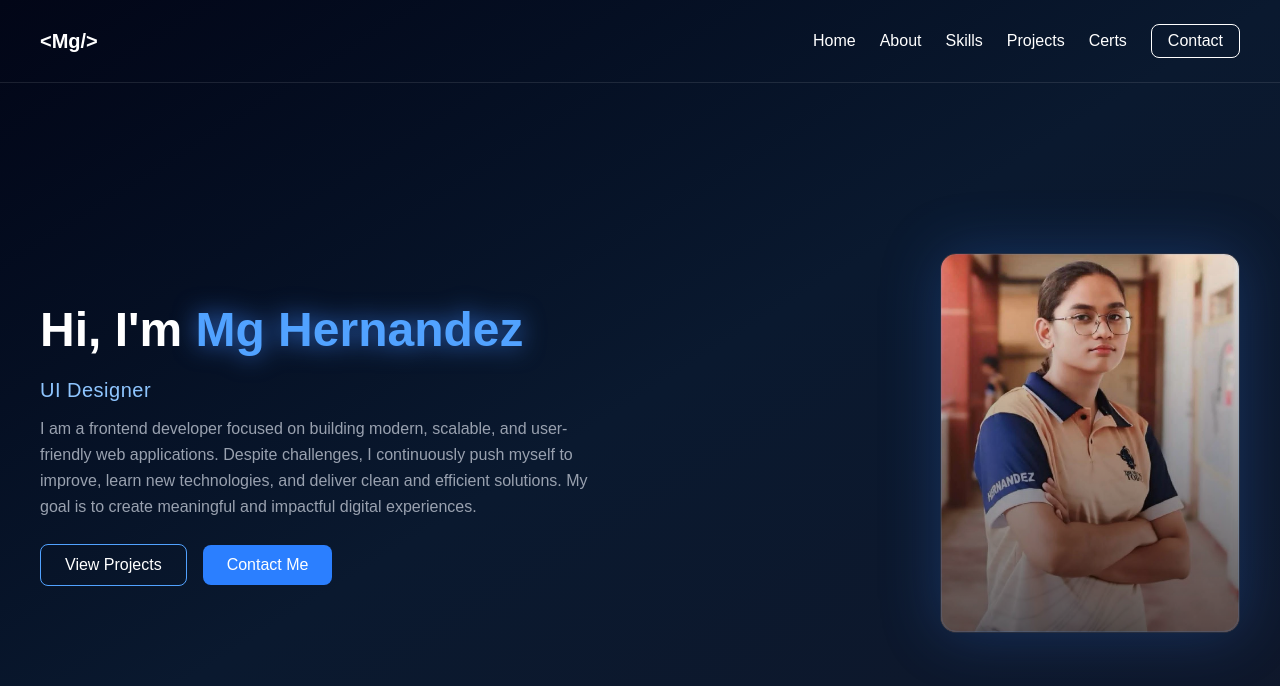
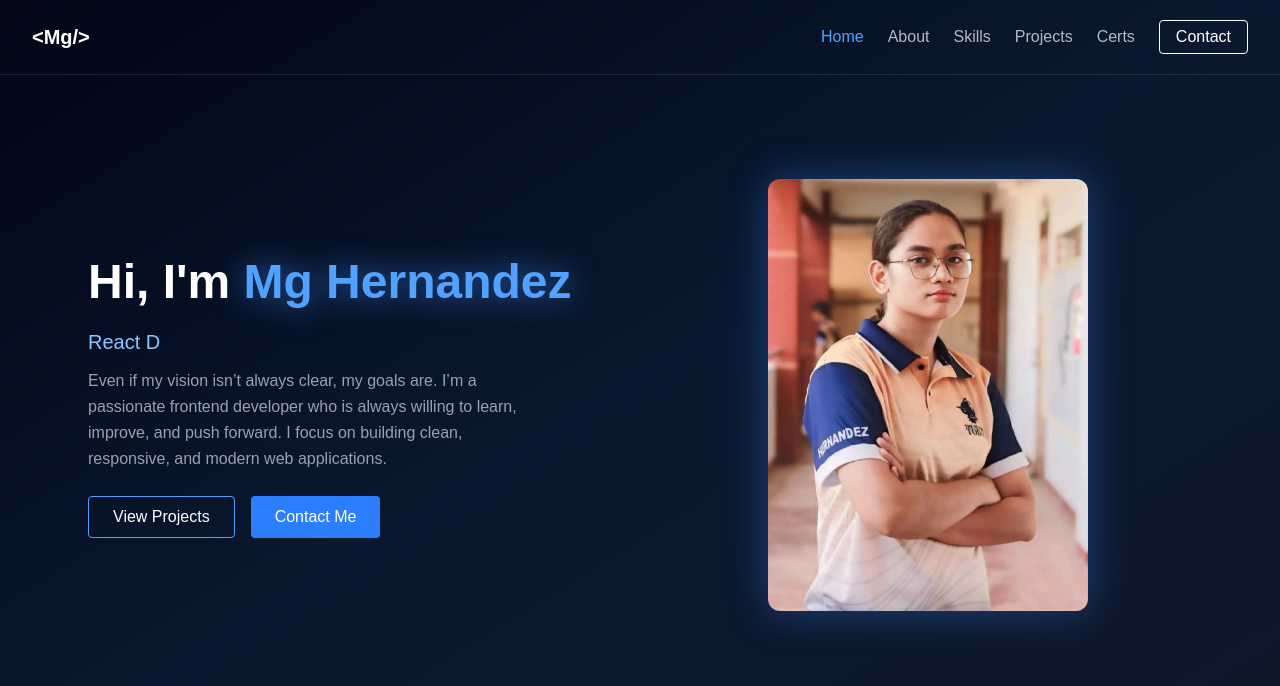
Before and after one commit to mghernandez690-del/portfolio, a Next.js app: page / in a window 1280 px wide. Shown: the top 686 px of the page. Built offline with nearby package versions, Linux system fonts and the light colour scheme.

Commit message:
final professional UI

```diff
--- a/app/page.tsx
+++ b/app/page.tsx
@@ -7,206 +7,182 @@ export default function Home() {
   const [active, setActive] = useState("home");
   const [text, setText] = useState("");
 
-  const roles = ["Frontend Developer", "UI Designer", "React Developer"];
-  const [index, setIndex] = useState(0);
+  const roles = ["Frontend Developer", "React Developer", "UI Developer"];
+  let index = 0;
 
-  // CHANGE ROLE
   useEffect(() => {
     const interval = setInterval(() => {
-      setIndex((prev) => (prev + 1) % roles.length);
-      setText("");
-    }, 3000);
-
-    return () => clearInterval(interval);
-  }, []);
-
-  // TYPING EFFECT
-  useEffect(() => {
+      let current = roles[index];
       let i = 0;
-    const current = roles[index];
 
       const typing = setInterval(() => {
         setText(current.slice(0, i));
         i++;
         if (i > current.length) clearInterval(typing);
-    }, 70);
+      }, 60);
 
-    return () => clearInterval(typing);
-  }, [index]);
+      index = (index + 1) % roles.length;
+    }, 2500);
+
+    return () => clearInterval(interval);
+  }, []);
 
   return (
-    <main className="h-screen overflow-hidden bg-gradient-to-br from-[#020617] via-[#0a192f] to-[#0f172a] text-white">
+    <main className="min-h-screen bg-gradient-to-br from-[#020617] via-[#0a192f] to-[#0f172a] text-white">
 
       {/* NAVBAR */}
-      <nav className="flex justify-between items-center px-10 py-6 border-b border-white/10">
+      <nav className="flex justify-between items-center px-8 py-5 border-b border-white/10">
         <h1 className="text-xl font-bold">&lt;Mg/&gt;</h1>
 
-        <div className="space-x-6 hidden md:block">
-          <button onClick={() => setActive("home")}>Home</button>
-          <button onClick={() => setActive("about")}>About</button>
-          <button onClick={() => setActive("skills")}>Skills</button>
-          <button onClick={() => setActive("projects")}>Projects</button>
-          <button onClick={() => setActive("certs")}>Certs</button>
-          <button className="border px-4 py-1 rounded-lg">Contact</button>
+        <div className="space-x-6 hidden md:flex items-center">
+          {["home", "about", "skills", "projects", "certs"].map((item) => (
+            <button
+              key={item}
+              onClick={() => setActive(item)}
+              className={`capitalize ${
+                active === item ? "text-blue-400" : "text-white/70"
+              } hover:text-blue-400 transition`}
+            >
+              {item}
+            </button>
+          ))}
+
+          <button className="border px-4 py-1 rounded hover:bg-blue-500 transition">
+            Contact
+          </button>
         </div>
       </nav>
 
-      {/* CONTENT */}
-      <div className="h-[calc(100vh-80px)] flex items-center justify-center px-10">
+      {/* CENTER CONTAINER (FIXED WIDTH) */}
+      <div className="max-w-6xl mx-auto px-6">
 
         <AnimatePresence mode="wait">
 
-          {/* ================= HOME ================= */}
+          {/* HOME */}
           {active === "home" && (
-            <motion.div
+            <motion.section
               key="home"
               initial={{ opacity: 0, y: 40 }}
               animate={{ opacity: 1, y: 0 }}
               exit={{ opacity: 0, y: -40 }}
               transition={{ duration: 0.4 }}
-              className="w-full flex flex-col md:flex-row items-center justify-between"
+              className="flex flex-col md:flex-row items-center justify-between min-h-[80vh] gap-12"
             >
 
-              {/* LEFT */}
-              <div className="max-w-xl">
-
-                <h1 className="text-5xl font-bold mb-4 leading-tight">
+              {/* TEXT */}
+              <div className="flex-1">
+                <h1 className="text-4xl md:text-5xl font-bold mb-4 leading-tight">
                   Hi, I'm{" "}
-                  <span className="text-blue-400 drop-shadow-[0_0_12px_rgba(59,130,246,0.8)]">
+                  <span className="text-blue-400 drop-shadow-[0_0_15px_rgba(59,130,246,0.7)]">
                     Mg Hernandez
                   </span>
                 </h1>
 
-                <h2 className="text-xl text-blue-300 h-6 mb-4 tracking-wide">
+                <h2 className="text-xl text-blue-300 h-6 mb-4">
                   {text}
                 </h2>
 
-                <p className="text-gray-400 mb-6 leading-relaxed">
-                  I am a frontend developer focused on building modern, scalable, and user-friendly web applications.
-                  Despite challenges, I continuously push myself to improve, learn new technologies, and deliver
-                  clean and efficient solutions. My goal is to create meaningful and impactful digital experiences.
+                <p className="text-gray-400 mb-6 max-w-md leading-relaxed">
+                  Even if my vision isn’t always clear, my goals are. I’m a
+                  passionate frontend developer who is always willing to learn,
+                  improve, and push forward. I focus on building clean,
+                  responsive, and modern web applications.
                 </p>
 
-                <div className="space-x-4">
+                <div className="flex gap-4">
                   <button
                     onClick={() => setActive("projects")}
-                    className="px-6 py-2 border border-blue-400 rounded-lg
-                    hover:bg-blue-500 hover:shadow-[0_0_25px_rgba(59,130,246,0.6)]
-                    transition duration-300"
+                    className="px-6 py-2 border border-blue-400 rounded hover:bg-blue-500 hover:shadow-[0_0_20px_rgba(59,130,246,0.5)] transition"
                   >
                     View Projects
                   </button>
 
-                  <button
-                    className="px-6 py-2 bg-blue-500 rounded-lg
-                    hover:shadow-[0_0_30px_rgba(59,130,246,0.8)]
-                    transition duration-300"
-                  >
+                  <button className="px-6 py-2 bg-blue-500 rounded hover:shadow-[0_0_20px_rgba(59,130,246,0.7)] transition">
                     Contact Me
                   </button>
                 </div>
               </div>
 
-              {/* RIGHT IMAGE (PRO STYLE) */}
-              <div className="mt-10 md:mt-0">
-                <div className="relative w-[300px] h-[380px] rounded-2xl overflow-hidden
-                bg-[#0f172a]
-                border border-white/10
-                shadow-[0_0_60px_rgba(59,130,246,0.25)]
-                hover:shadow-[0_0_80px_rgba(59,130,246,0.5)]
-                transition duration-500 group">
-
-                  <img
+              {/* IMAGE (FIXED SIZE + CENTERED) */}
+              <div className="flex-1 flex justify-center">
+                <motion.img
                   src="/profile.png"
                   alt="profile"
-                    className="w-full h-full object-cover group-hover:scale-105 transition duration-500"
+                  initial={{ opacity: 0, scale: 0.9 }}
+                  animate={{ opacity: 1, scale: 1 }}
+                  transition={{ duration: 0.5 }}
+                  className="w-[260px] md:w-[320px] rounded-xl shadow-[0_0_40px_rgba(59,130,246,0.4)] object-cover"
                 />
-
-                  {/* OVERLAY */}
-                  <div className="absolute inset-0 bg-gradient-to-t from-black/60 to-transparent" />
-
-                  {/* GLOW BORDER */}
-                  <div className="absolute inset-0 border border-blue-400/20 rounded-2xl animate-pulse" />
-
-                </div>
               </div>
 
-            </motion.div>
+            </motion.section>
           )}
 
-          {/* ================= ABOUT ================= */}
+          {/* ABOUT */}
           {active === "about" && (
-            <motion.div
+            <motion.section
               key="about"
               initial={{ opacity: 0 }}
               animate={{ opacity: 1 }}
               exit={{ opacity: 0 }}
-              className="text-center max-w-xl"
+              className="min-h-[80vh] flex items-center justify-center text-center"
             >
-              <h2 className="text-4xl font-bold mb-4">About Me</h2>
-              <p className="text-gray-400">
-                I am continuously improving as a developer, focusing on writing clean code,
-                learning modern frameworks, and building real-world projects that solve problems.
+              <div className="max-w-2xl">
+                <h2 className="text-4xl font-bold mb-6">About Me</h2>
+                <p className="text-gray-400 leading-relaxed">
+                  I'm an aspiring frontend developer passionate about building
+                  modern, responsive, and user-friendly applications. I
+                  continuously learn and improve my skills to create impactful
+                  digital experiences.
                 </p>
-            </motion.div>
+              </div>
+            </motion.section>
           )}
 
-          {/* ================= SKILLS ================= */}
+          {/* SKILLS */}
           {active === "skills" && (
-            <motion.div
+            <motion.section
               key="skills"
               initial={{ opacity: 0 }}
               animate={{ opacity: 1 }}
               exit={{ opacity: 0 }}
-              className="text-center"
+              className="min-h-[80vh] flex items-center justify-center"
             >
-              <h2 className="text-4xl font-bold mb-6">Skills</h2>
-
-              <div className="grid grid-cols-2 md:grid-cols-3 gap-4">
-                {["HTML", "CSS", "JavaScript", "React", "Tailwind", "Git"].map((skill) => (
+              <div className="grid md:grid-cols-2 gap-6 w-full max-w-3xl">
+                {[
+                  "React",
+                  "Next.js",
+                  "Tailwind",
+                  "JavaScript",
+                  "Git",
+                  "Supabase",
+                ].map((skill) => (
                   <div
                     key={skill}
-                    className="bg-[#112240] p-6 rounded-xl hover:scale-105 transition"
+                    className="bg-[#112240] p-6 rounded-xl text-center hover:scale-105 transition"
                   >
                     {skill}
                   </div>
                 ))}
               </div>
-            </motion.div>
+            </motion.section>
           )}
 
-          {/* ================= PROJECTS ================= */}
+          {/* PROJECTS */}
           {active === "projects" && (
-            <motion.div
+            <motion.section
               key="projects"
               initial={{ opacity: 0 }}
               animate={{ opacity: 1 }}
               exit={{ opacity: 0 }}
-              className="text-center"
+              className="min-h-[80vh] flex items-center justify-center"
             >
-              <h2 className="text-4xl font-bold mb-6">Projects</h2>
-              <p className="text-gray-400">Your projects here...</p>
-            </motion.div>
-          )}
-
-          {/* ================= CERTS ================= */}
-          {active === "certs" && (
-            <motion.div
-              key="certs"
-              initial={{ opacity: 0 }}
-              animate={{ opacity: 1 }}
-              exit={{ opacity: 0 }}
-              className="text-center"
-            >
-              <h2 className="text-4xl font-bold mb-6">Certificates</h2>
-              <p className="text-gray-400">Your certificates here...</p>
-            </motion.div>
+              <p className="text-gray-400">Projects coming soon...</p>
+            </motion.section>
           )}
 
         </AnimatePresence>
-
       </div>
-
     </main>
   );
 }
```
Lines whose indentation alone changed are shown as unchanged.
